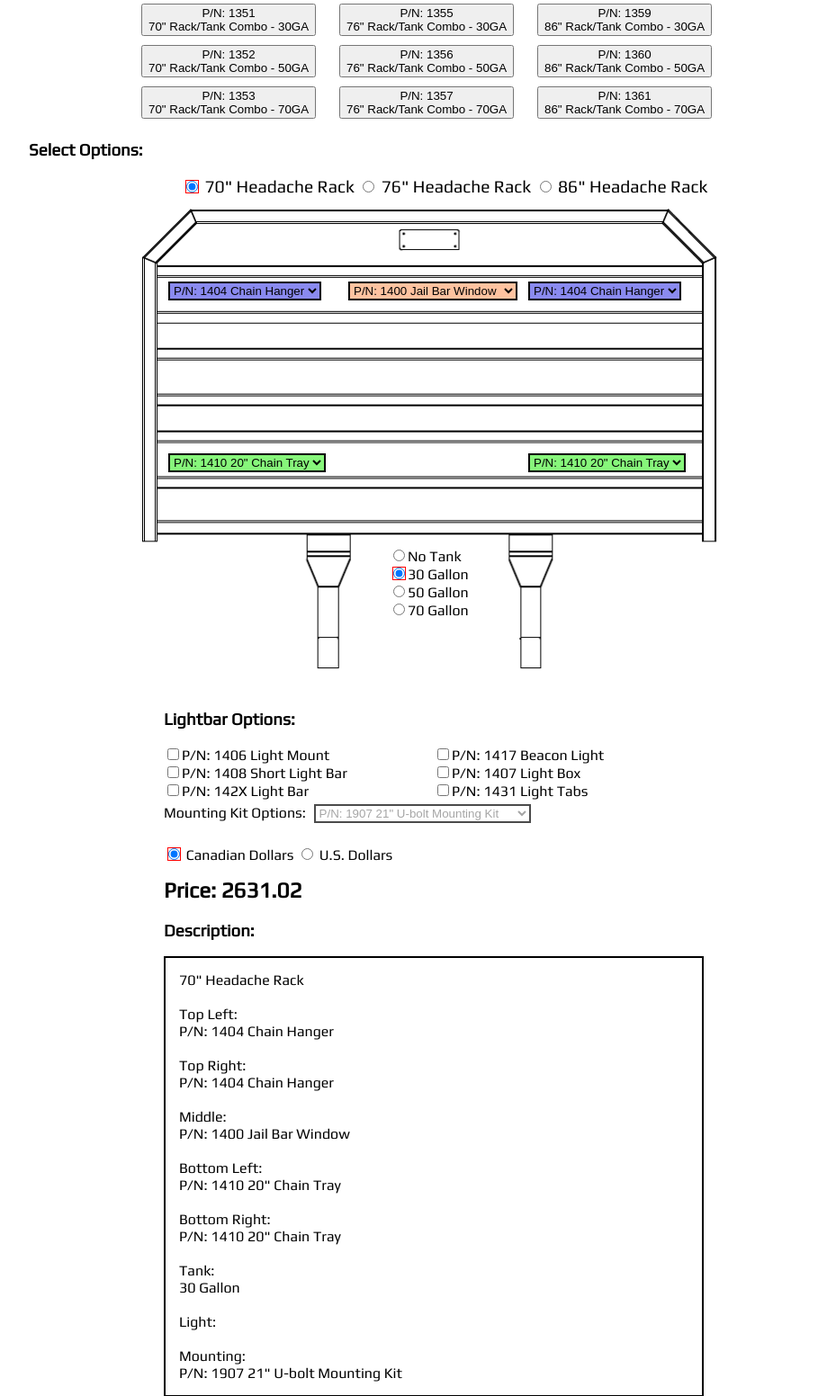
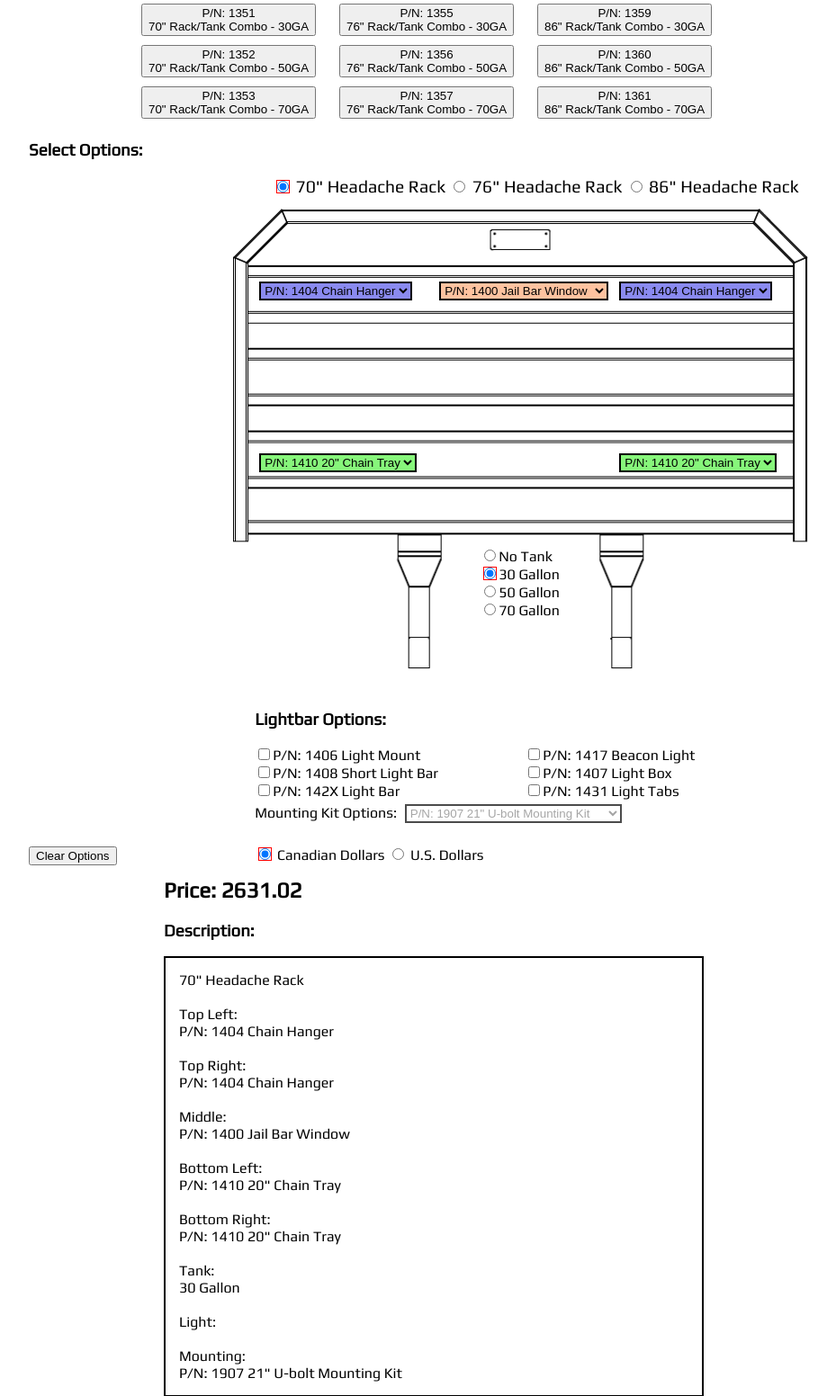
Before and after one commit to colin-iconic/solid-bassoon, a Flask app: page /configurator in a window 1280 px wide; the page is wider, and only the part inside the window is pictured. Shown: the part 138-1690 px from the top of that part at 90% size, without its empty margins (6-935 px from the left). Run offline with Flask 2, Linux system fonts and the light colour scheme; parts of the project's set-up code (start-up, migrations or seed data) failed here and were passed over; some libraries are stand-ins or nearby versions.

Commit message:
add clear button

```diff
--- a/templates/configurator.html
+++ b/templates/configurator.html
@@ -177,9 +177,10 @@
 				</div>
 			</div>
 			<h3>Select Options:</h3>
+			<span><button id="clear">Clear Options</button></span>
 			<form id="optionsform">
 				<div id="rack">
-					<input class="1351 1352 1353" type="radio" id="70" name="rack" value="901.46">
+					<input class="1351 1352 1353 clear" type="radio" id="70" name="rack" value="901.46">
 					<label for="70">70" Headache Rack</label>
 
 					<input class="1355 1356 1357" type="radio" id="76" name="rack" value="988.40">
@@ -190,13 +191,13 @@
 				</div>
 				<div id="leftside">
 					<select name="lefttop">
-						<option class="none" value="0">None</option>
+						<option class="none clear" value="0">None</option>
 						<option class="1351 1352 1353 1355 1356 1357 1359 1360 1361 changer" value="100.52">P/N: 1404 Chain Hanger</option>
 						<option class="cab" value="533.87">P/N: 1414 Cabinet</option>
 					</select>
 					<br >
 					<select name="leftbottom">
-						<option class="notray none" value="0">None</option>
+						<option class="notray none clear" value="0">None</option>
 						<option class="1355 1356 1357 1359 1360 1361 tray24" value="98.90">P/N: 1411 24" Chain Tray</option>
 						<option class="1351 1352 1353 tray20" value="89.12">P/N: 1410 20" Chain Tray</option>
 						<option class="tray18" value="82.6">P/N: 1409 18" Chain Tray</option>
@@ -205,7 +206,7 @@
 				</div>
 				<div id="middleside">
 					<select name="middle">
-						<option class="none" value="0">None</option>
+						<option class="none clear" value="0">None</option>
 						<option class="1351 1352 1353 1355 1356 1357 1359 1360 1361 jb" value="167.90">P/N: 1400 Jail Bar Window</option>
 						<option class="ez" value="57.05">P/N: 1412 EZ View Window</option>
 						<option class="cab" value="628.14">P/N: 1415 Center Cabinet</option>
@@ -214,13 +215,13 @@
 				</div>
 				<div id="rightside">
 					<select name="righttop">
-						<option class="notray none" value="0">None</option>
+						<option class="notray none clear" value="0">None</option>
 						<option class="1351 1352 1353 1355 1356 1357 1359 1360 1361 changer" value="100.52">P/N: 1404 Chain Hanger</option>
 						<option class="cab" value="533.87">P/N: 1414 Cabinet</option>
 					</select>
 					<br >
 					<select name="rightbottom">
-						<option class="notray none" value="0">None</option>
+						<option class="notray none clear" value="0">None</option>
 						<option class="1355 1356 1357 1359 1360 1361 tray24" value="98.90">P/N: 1411 24" Chain Tray</option>
 						<option class="1351 1352 1353 tray20" value="89.12">P/N: 1410 20" Chain Tray</option>
 						<option class="tray18" value="82.6">P/N: 1409 18" Chain Tray</option>
@@ -228,7 +229,7 @@
 					</select>
 				</div>
 				<div id="tank">
-					<label for="notank"><input type="radio" id="notank" name="tank" value="0">No Tank</label>
+					<label for="notank"><input type="radio" class="clear" id="notank" name="tank" value="0">No Tank</label>
 					<label for="30gallon"><input class="1351 1355 1359" type="radio" id="30gallon" name="tank" value="1182.38">30 Gallon</label>
 					<label for="50gallon"><input class="1352 1356 1360" type="radio" id="50gallon" name="tank" value="1280.19">50 Gallon</label>
 					<label for="70gallon"><input class="1353 1357 1361" type="radio" id="70gallon" name="tank" value="1345.39">70 Gallon</label>
@@ -246,7 +247,7 @@
 					<br >
 					<label for="mounting">Mounting Kit Options:</label>
 					<select name="mounting">
-						<option id="nomounting" value="0">None</option>
+						<option class="clear" id="nomounting" value="0">None</option>
 						<option value="104.00">P/N: 1906 17" U-bolt Mounting Kit</option>
 						<option class="1351 1352 1353 1355 1356 1357 1359 1360 1361" value="109.00">P/N: 1907 21" U-bolt Mounting Kit</option>
 						<option value="69.55">P/N: 1908 Quick-Mount Mounting Kit</option>
@@ -530,6 +531,17 @@
 				calculate();
 			});
 
+			/* Clear Options */
+			$('#clear button').click(function() {
+				$('#rack').trigger("reset");
+				$('input.clear[type="radio"]').each(function (i) {
+					$(this).prop("checked", true);
+				});
+				$('select option.clear').each(function (i) {
+					$(this).prop("selected", true);
+				});
+				calculate();
+			});
 			/* Set to 1351 combo on page load */
 			$(document).ready(function() {
 				$('input.1351[type="radio"]').each(function (i) {
```
